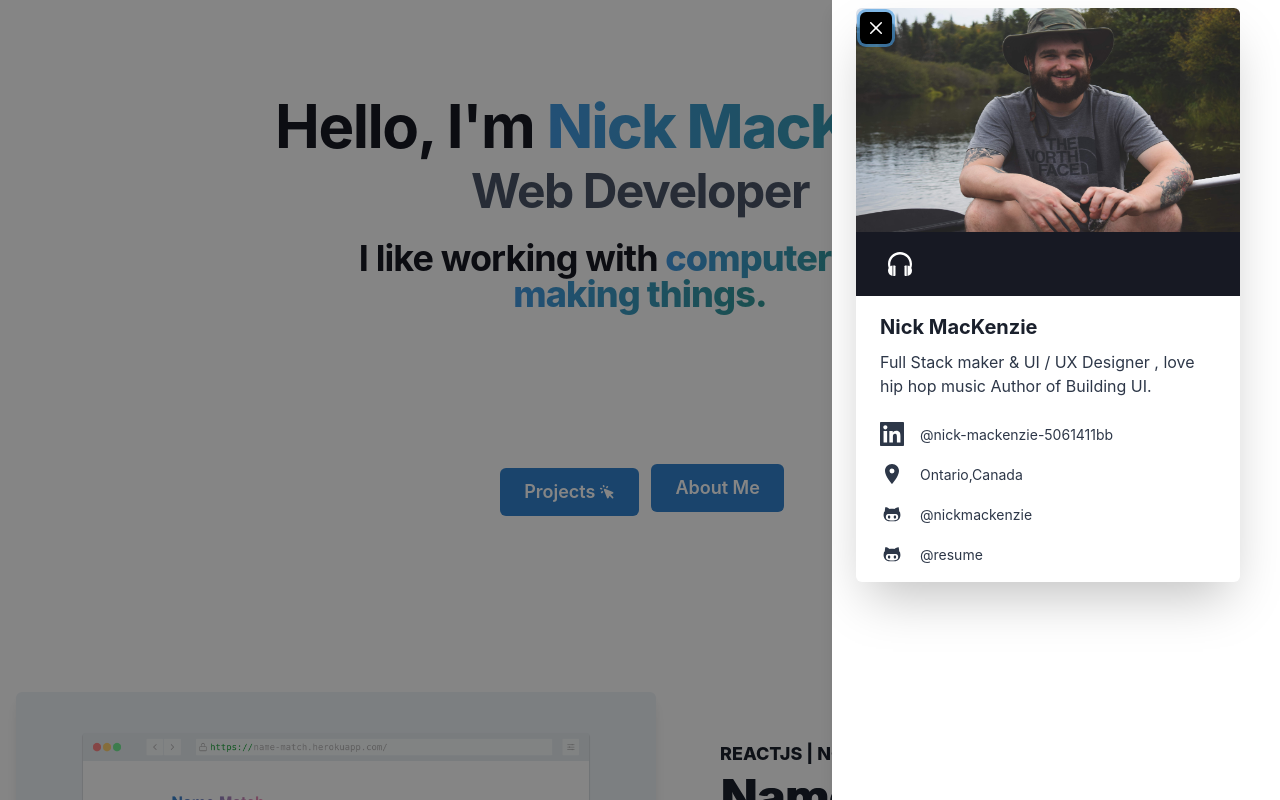
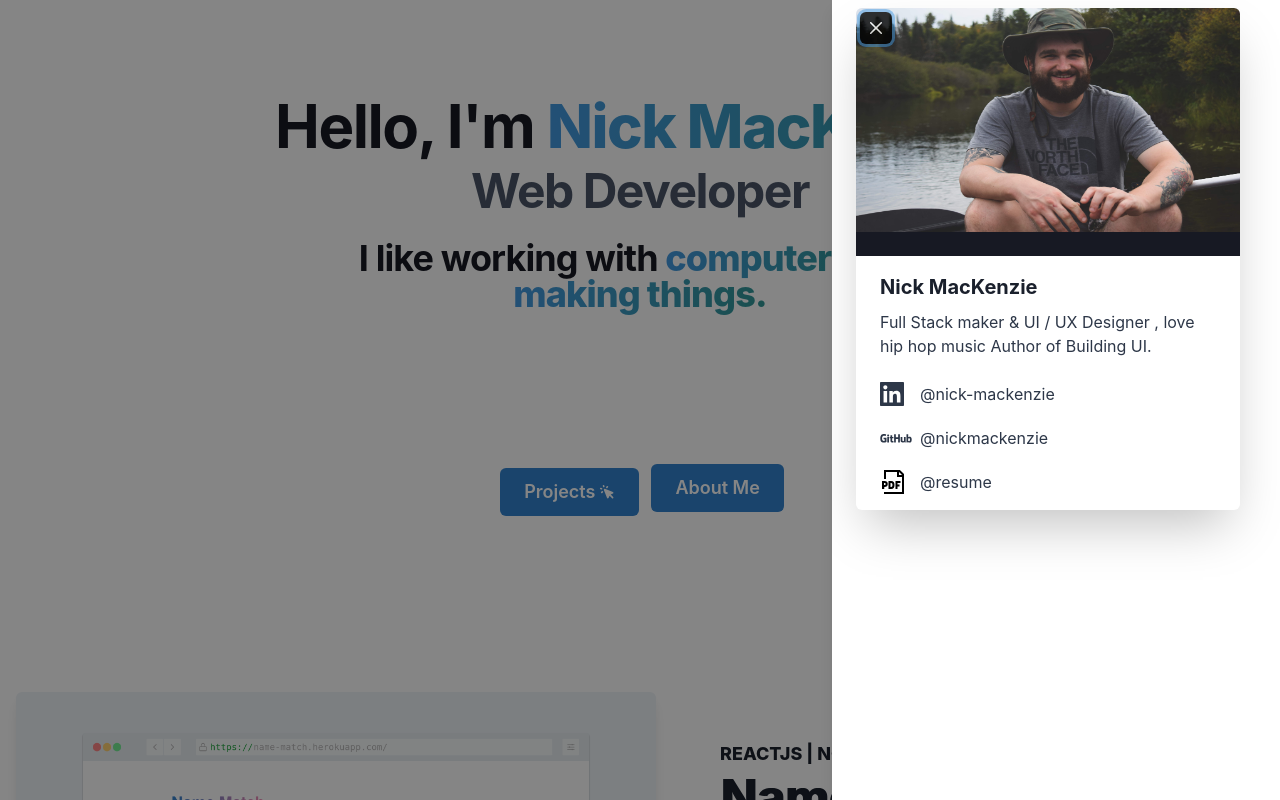
Before and after one commit to nickmackenzie/nick.dev, a Next.js app: page / in a window 1280 px wide. Both pictures are taken after a click on the link "About Me". Shown: the top 800 px of the page. Built offline with nearby package versions, Linux system fonts and the light colour scheme; no server answers; some icons are missing.

Commit message:
contact me links added

```diff
--- a/components/ContactMe.js
+++ b/components/ContactMe.js
@@ -7,6 +7,7 @@ import {
   SimpleGrid,
   Icon,
   Image,
+  Link,
   DrawerOverlay,
   Button,
   Drawer,
@@ -21,8 +22,8 @@ import {
 } from "@chakra-ui/react";
 import { MdHeadset, MdEmail, MdLocationOn } from "react-icons/md";
 import { BsFillBriefcaseFill } from "react-icons/bs";
-import { GrLinkedin } from "react-icons/gr";
-import { DiGithubAlt } from "react-icons/di";
+import { GrLinkedin, GrDocumentPdf } from "react-icons/gr";
+import { DiGithubFull } from "react-icons/di";
 import { ImSpotify, ImHeadphones } from "react-icons/im";
 import axios from "axios";
 export default function ContactMe() {
@@ -99,6 +100,7 @@ export default function ContactMe() {
                   color="white"
                   background="black"
                   onClick={onClose}
+                  opacity="0.8"
                   m="1"
                 ></CloseButton>
                 <Image
@@ -110,8 +112,8 @@ export default function ContactMe() {
                   alt="avatar"
                 />{" "}
                 <Flex alignItems="center" px={6} py={3} bg="gray.900">
-                  <Icon m="2" as={ImHeadphones} h={6} w={6} color="white" />
-                  <Image id="albumArt" src={albumArt} />
+                  {/* <Icon m="2" as={ImHeadphones} h={6} w={6} color="white" />
+                  <Image id="albumArt" src={albumArt} /> */}
                   <chakra.h1
                     mx={3}
                     color="white"
@@ -147,7 +149,13 @@ export default function ContactMe() {
                     <Icon as={GrLinkedin} as={GrLinkedin} h={6} w={6} mr={2} />
 
                     <chakra.h1 px={2} fontSize="sm">
-                      @nick-mackenzie-5061411bb
+                      <Link
+                        target="_blank"
+                        fontSize="1rem"
+                        href="https://www.linkedin.com/in/nick-mackenzie-5061411bb/"
+                      >
+                        @nick-mackenzie
+                      </Link>
                     </chakra.h1>
                   </Flex>
 
@@ -156,32 +164,30 @@ export default function ContactMe() {
                     mt={4}
                     color={useColorModeValue("gray.700", "gray.200")}
                   >
-                    <Icon as={MdLocationOn} h={6} w={6} mr={2} />
-
-                    <chakra.h1 px={2} fontSize="sm">
-                      Ontario,Canada
-                    </chakra.h1>
+                    <Icon as={DiGithubFull} h={8} w={8} mr={2} />
+                    <Link
+                      target="_blank"
+                      href="https://github.com/nickmackenzie"
+                      fontSize="1rem"
+                    >
+                      @nickmackenzie
+                    </Link>
                   </Flex>
                   <Flex
                     alignItems="center"
                     mt={4}
                     color={useColorModeValue("gray.700", "gray.200")}
                   >
-                    <Icon as={DiGithubAlt} h={6} w={6} mr={2} />
+                    <Icon as={GrDocumentPdf} h={6} w={6} mr={2} />
 
                     <chakra.h1 px={2} fontSize="sm">
-                      @nickmackenzie
-                    </chakra.h1>
-                  </Flex>
-                  <Flex
-                    alignItems="center"
-                    mt={4}
-                    color={useColorModeValue("gray.700", "gray.200")}
-                  >
-                    <Icon as={DiGithubAlt} h={6} w={6} mr={2} />
-
-                    <chakra.h1 px={2} fontSize="sm">
-                      @resume
+                      <Link
+                        fontSize="1rem"
+                        target="_blank"
+                        href="https://github.com/nickmackenzie/resume/blob/main/pdf/NickMackenzie_Resume.pdf"
+                      >
+                        @resume
+                      </Link>
                     </chakra.h1>
                   </Flex>
                 </Box>
```
